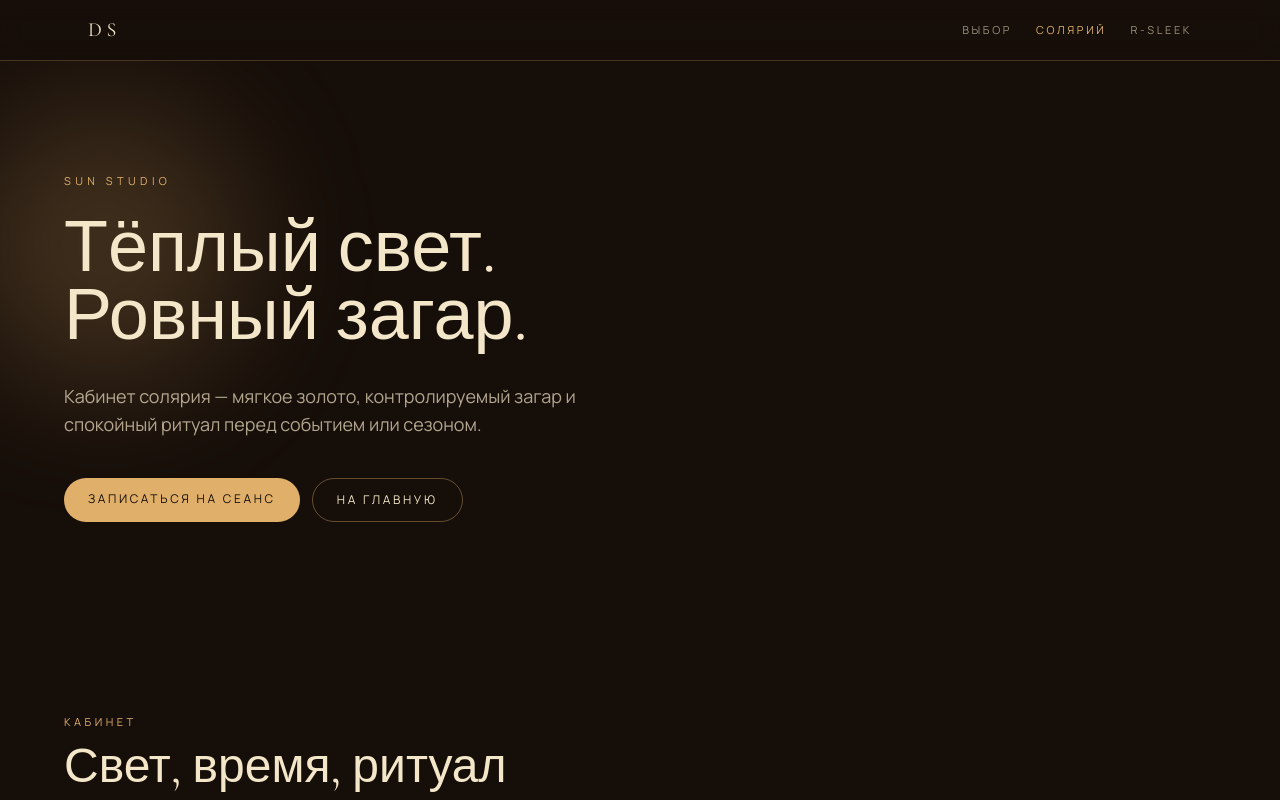
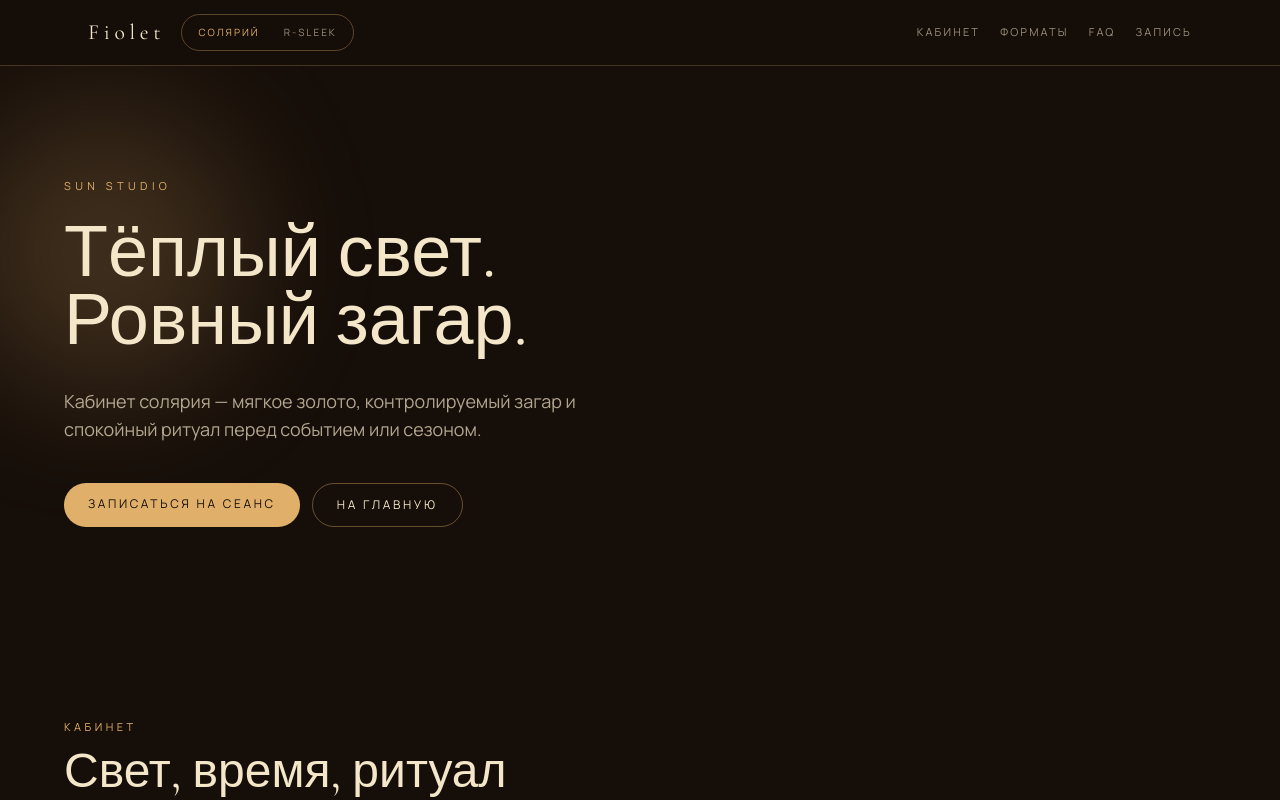
Before and after one commit to gnxv/ds, a Next.js app: page /solarium in a window 1280 px wide. Shown: the top 800 px of the page. Built offline with nearby package versions, Linux system fonts and the light colour scheme.

Commit message:
Fiolet branding and per-landing navigation

```diff
--- a/src/app/globals.css
+++ b/src/app/globals.css
@@ -25,6 +25,18 @@
 html,
 body {
   min-height: 100%;
+}
+
+.sr-only {
+  position: absolute;
+  width: 1px;
+  height: 1px;
+  padding: 0;
+  margin: -1px;
+  overflow: hidden;
+  clip: rect(0, 0, 0, 0);
+  white-space: nowrap;
+  border: 0;
 }
 
 body {
--- a/src/app/r-sleek/page.tsx
+++ b/src/app/r-sleek/page.tsx
@@ -3,6 +3,7 @@ import {
   BackgroundVideo,
   InlineVideo,
 } from "@/components/r-sleek/Media";
+import { services } from "@/lib/site";
 import type { Metadata } from "next";
 
 export const metadata: Metadata = {
@@ -99,7 +100,11 @@ const faqs = [
 export default function RSleekPage() {
   return (
     <div className="min-h-dvh bg-[#0b0e12] text-[#ece6da]">
-      <SiteHeader tone="sculpt" current="rsleek" />
+      <SiteHeader
+        tone="sculpt"
+        current="rsleek"
+        sections={services.rsleek.nav}
+      />
 
       <section className="relative isolate min-h-[88dvh] overflow-hidden">
         <BackgroundVideo
--- a/src/app/solarium/page.tsx
+++ b/src/app/solarium/page.tsx
@@ -17,7 +17,11 @@ export default function SolariumPage() {
 
   return (
     <div className="min-h-dvh bg-[#160e09] text-[#f4e6c8]">
-      <SiteHeader tone="sun" current="solarium" />
+      <SiteHeader
+        tone="sun"
+        current="solarium"
+        sections={services.solarium.nav}
+      />
       <LandingHero
         tone="sun"
         kicker={s.kicker}
--- a/src/components/layout/SiteChrome.tsx
+++ b/src/components/layout/SiteChrome.tsx
@@ -1,5 +1,8 @@
 import Link from "next/link";
 import { site } from "@/lib/site";
+import { SiteHeader } from "@/components/layout/SiteHeader";
+
+export { SiteHeader };
 
 type Tone = "sun" | "sculpt";
 
@@ -7,65 +10,34 @@ const tones = {
   sun: {
     bg: "bg-[#160e09]",
     line: "border-[#e0b06a]/25",
-    accent: "text-[#e0b06a]",
     muted: "text-[#f4e6c8]/60",
-    pill: "border-[#e0b06a]/40 text-[#f4e6c8]",
   },
   sculpt: {
     bg: "bg-[#0b0e12]",
     line: "border-white/10",
-    accent: "text-[#8fa08c]",
     muted: "text-[#ece6da]/55",
-    pill: "border-[#c9d0c6]/30 text-[#ece6da]",
   },
 } as const;
-
-export function SiteHeader({ tone, current }: { tone: Tone; current: string }) {
-  const t = tones[tone];
-
-  return (
-    <header
-      className={`sticky top-0 z-30 border-b ${t.line} ${t.bg}/90 backdrop-blur-md`}
-    >
-      <div className="mx-auto flex max-w-6xl items-center justify-between px-6 py-4">
-        <Link href="/" className="font-serif text-xl tracking-[0.24em]">
-          {site.name}
-        </Link>
-        <nav className="flex items-center gap-6 text-[11px] uppercase tracking-[0.24em]">
-          <Link href="/" className={t.muted}>
-            Выбор
-          </Link>
-          <Link
-            href="/solarium"
-            className={current === "solarium" ? t.accent : t.muted}
-          >
-            Солярий
-          </Link>
-          <Link
-            href="/r-sleek"
-            className={current === "rsleek" ? t.accent : t.muted}
-          >
-            R-Sleek
-          </Link>
-        </nav>
-      </div>
-    </header>
-  );
-}
 
 export function SiteFooter({ tone }: { tone: Tone }) {
   const t = tones[tone];
 
   return (
     <footer className={`border-t ${t.line} ${t.bg}`}>
-      <div className="mx-auto flex max-w-6xl flex-col gap-4 px-6 py-10 md:flex-row md:items-end md:justify-between">
+      <div className="mx-auto flex max-w-6xl flex-col gap-6 px-6 py-10 md:flex-row md:items-end md:justify-between">
         <div>
-          <p className="font-serif text-2xl tracking-[0.2em]">{site.name}</p>
+          <Link href="/" className="font-serif text-2xl tracking-[0.2em]">
+            {site.name}
+          </Link>
           <p className={`mt-2 text-sm ${t.muted}`}>{site.location}</p>
         </div>
+        <nav className={`flex flex-wrap gap-x-6 gap-y-2 text-sm ${t.muted}`}>
+          <Link href="/solarium">Солярий</Link>
+          <Link href="/r-sleek">R-Sleek</Link>
+          <a href="#contact">Запись</a>
+        </nav>
         <div className={`text-sm ${t.muted}`}>
           <p>{site.phone}</p>
-          <p className="mt-1">Солярий и R-Sleek · соседние кабинеты</p>
         </div>
       </div>
     </footer>
--- /dev/null
+++ b/src/components/layout/SiteHeader.tsx
@@ -0,0 +1,194 @@
+"use client";
+
+import Link from "next/link";
+import { useEffect, useState } from "react";
+import { services, site, type NavLink, type ServiceKey } from "@/lib/site";
+
+type Tone = "sun" | "sculpt";
+
+const tones = {
+  sun: {
+    bg: "bg-[#160e09]/92",
+    line: "border-[#e0b06a]/25",
+    accent: "text-[#e0b06a]",
+    muted: "text-[#f4e6c8]/60",
+    panel: "bg-[#160e09]",
+    chip: "border-[#e0b06a]/35",
+  },
+  sculpt: {
+    bg: "bg-[#0b0e12]/92",
+    line: "border-white/10",
+    accent: "text-[#8fa08c]",
+    muted: "text-[#ece6da]/55",
+    panel: "bg-[#0b0e12]",
+    chip: "border-white/15",
+  },
+} as const;
+
+export function SiteHeader({
+  tone,
+  current,
+  sections,
+}: {
+  tone: Tone;
+  current: ServiceKey;
+  sections: readonly NavLink[];
+}) {
+  const [open, setOpen] = useState(false);
+  const t = tones[tone];
+  const other = current === "solarium" ? services.rsleek : services.solarium;
+
+  useEffect(() => {
+    document.body.style.overflow = open ? "hidden" : "";
+    return () => {
+      document.body.style.overflow = "";
+    };
+  }, [open]);
+
+  return (
+    <header className={`sticky top-0 z-40 border-b ${t.line} ${t.bg} backdrop-blur-md`}>
+      <div className="mx-auto flex max-w-6xl items-center gap-3 px-5 py-3 md:px-6 md:py-3.5">
+        <Link
+          href="/"
+          className="font-serif shrink-0 text-[1.35rem] tracking-[0.22em]"
+        >
+          {site.name}
+        </Link>
+
+        <div
+          className={`ml-1 hidden items-center rounded-full border px-1 py-1 text-[10px] uppercase tracking-[0.2em] sm:flex ${t.chip}`}
+        >
+          <Link
+            href={services.solarium.slug}
+            className={`rounded-full px-3 py-1.5 ${
+              current === "solarium" ? t.accent : t.muted
+            }`}
+          >
+            Солярий
+          </Link>
+          <Link
+            href={services.rsleek.slug}
+            className={`rounded-full px-3 py-1.5 ${
+              current === "rsleek" ? t.accent : t.muted
+            }`}
+          >
+            R-Sleek
+          </Link>
+        </div>
+
+        <nav className="ml-auto hidden items-center gap-5 text-[11px] uppercase tracking-[0.2em] lg:flex">
+          {sections.map((item) => (
+            <a key={item.href} href={item.href} className={t.muted}>
+              {item.label}
+            </a>
+          ))}
+        </nav>
+
+        <button
+          type="button"
+          className={`ml-auto inline-flex h-11 w-11 items-center justify-center rounded-full border lg:hidden ${t.chip}`}
+          aria-label={open ? "Закрыть меню" : "Открыть меню"}
+          aria-expanded={open}
+          onClick={() => setOpen((v) => !v)}
+        >
+          <span className="sr-only">Меню</span>
+          <span className="relative block h-3 w-4">
+            <span
+              className={`absolute left-0 h-px w-4 bg-current transition ${
+                open ? "top-1.5 rotate-45" : "top-0"
+              }`}
+            />
+            <span
+              className={`absolute left-0 top-1.5 h-px w-4 bg-current transition ${
+                open ? "opacity-0" : "opacity-100"
+              }`}
+            />
+            <span
+              className={`absolute left-0 h-px w-4 bg-current transition ${
+                open ? "top-1.5 -rotate-45" : "top-3"
+              }`}
+            />
+          </span>
+        </button>
+      </div>
+
+      <div className={`hidden border-t ${t.line} md:block lg:hidden`}>
+        <nav className="mx-auto flex max-w-6xl gap-1 overflow-x-auto px-5 py-2 text-[11px] uppercase tracking-[0.18em]">
+          {sections.map((item) => (
+            <a
+              key={item.href}
+              href={item.href}
+              className={`shrink-0 rounded-full px-3 py-2 ${t.muted}`}
+            >
+              {item.label}
+            </a>
+          ))}
+        </nav>
+      </div>
+
+      {open ? (
+        <div className={`fixed inset-0 top-[57px] z-40 ${t.panel} lg:hidden`}>
+          <div className="mx-auto flex h-full max-w-6xl flex-col gap-8 overflow-y-auto px-6 py-8">
+            <div>
+              <p className={`text-[11px] uppercase tracking-[0.28em] ${t.muted}`}>
+                Кабинеты
+              </p>
+              <div className="mt-4 grid grid-cols-2 gap-3">
+                <Link
+                  href={services.solarium.slug}
+                  onClick={() => setOpen(false)}
+                  className={`rounded-2xl border px-4 py-5 ${t.chip} ${
+                    current === "solarium" ? t.accent : ""
+                  }`}
+                >
+                  <span className="block font-serif text-2xl">Солярий</span>
+                  <span className={`mt-2 block text-[11px] uppercase tracking-[0.2em] ${t.muted}`}>
+                    Загар
+                  </span>
+                </Link>
+                <Link
+                  href={services.rsleek.slug}
+                  onClick={() => setOpen(false)}
+                  className={`rounded-2xl border px-4 py-5 ${t.chip} ${
+                    current === "rsleek" ? t.accent : ""
+                  }`}
+                >
+                  <span className="block font-serif text-2xl">R-Sleek</span>
+                  <span className={`mt-2 block text-[11px] uppercase tracking-[0.2em] ${t.muted}`}>
+                    Силуэт
+                  </span>
+                </Link>
+              </div>
+            </div>
+
+            <div>
+              <p className={`text-[11px] uppercase tracking-[0.28em] ${t.muted}`}>
+                На этой странице
+              </p>
+              <nav className="mt-4 flex flex-col">
+                {sections.map((item) => (
+                  <a
+                    key={item.href}
+                    href={item.href}
+                    onClick={() => setOpen(false)}
+                    className="border-b border-white/10 py-4 font-serif text-3xl"
+                  >
+                    {item.label}
+                  </a>
+                ))}
+              </nav>
+            </div>
+
+            <Link
+              href={other.slug}
+              onClick={() => setOpen(false)}
+              className={`mt-auto pb-6 text-[11px] uppercase tracking-[0.24em] ${t.muted}`}
+            >
+              Перейти в {other.name} →
+            </Link>
+          </div>
+        </div>
+      ) : null}
+    </header>
+  );
+}
--- a/src/lib/site.ts
+++ b/src/lib/site.ts
@@ -1,5 +1,5 @@
 export const site = {
-  name: "DS",
+  name: "Fiolet",
   tagline: "Два кабинета. Две атмосферы.",
   location: "В гостинице, соседние кабинеты",
   phone: "+7 (000) 000-00-00",
@@ -7,21 +7,41 @@ export const site = {
   instagram: "https://instagram.com/",
 } as const;
 
+export type ServiceKey = "solarium" | "rsleek";
+
+export type NavLink = {
+  href: string;
+  label: string;
+};
+
 export const services = {
   solarium: {
+    key: "solarium" as const,
     slug: "/solarium",
     name: "Солярий",
     kicker: "Sun studio",
     headline: "Тёплый свет.\nРовный загар.",
     lead: "Кабинет солярия — мягкое золото, контролируемый загар и спокойный ритуал перед событием или сезоном.",
-    accent: "amber",
+    nav: [
+      { href: "#about", label: "Кабинет" },
+      { href: "#offer", label: "Форматы" },
+      { href: "#faq", label: "FAQ" },
+      { href: "#contact", label: "Запись" },
+    ] satisfies NavLink[],
   },
   rsleek: {
+    key: "rsleek" as const,
     slug: "/r-sleek",
     name: "R-Sleek",
     kicker: "Body sculpt",
     headline: "Скульптура тела.\nБез простоя.",
     lead: "Ротационная термокомпрессия: объёмы, целлюлит, лимфа. Курс, после которого силуэт собирается заново.",
-    accent: "stone",
+    nav: [
+      { href: "#about", label: "Эффект" },
+      { href: "#method", label: "Методика" },
+      { href: "#formats", label: "Форматы" },
+      { href: "#faq", label: "FAQ" },
+      { href: "#contact", label: "Запись" },
+    ] satisfies NavLink[],
   },
 } as const;
```
Also changed, not shown: src/app/layout.tsx (+4 -4 lines).
